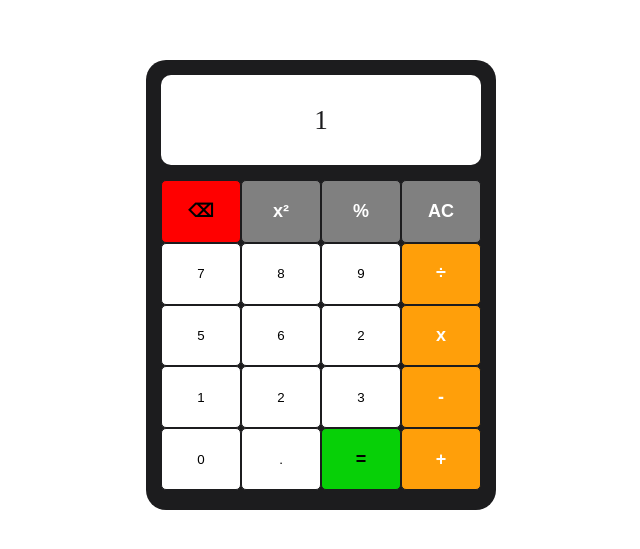
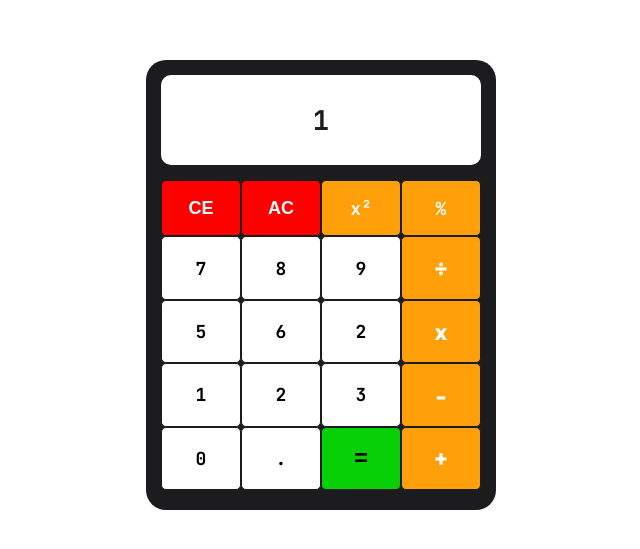
Before and after one commit to OthmanKatout/Websites-Development-Projects-, a plain HTML site: page index.html in a window 1280 px wide. Shown: the part 123-672 px from the top of the page, without its empty margins (327-967 px from the left). Drawn offline with Linux system fonts and the light colour scheme.

Commit message:
Some modifications on css code, now let's start with javaScript

```diff
--- a/Style.css
+++ b/Style.css
@@ -1,3 +1,5 @@
+@import url('https://fonts.googleapis.com/css2?family=JetBrains+Mono:wght@500;700&display=swap');
+@import url('https://fonts.googleapis.com/css2?family=Outfit:wght@500;700&display=swap');
 body{
 
     display: flex;
@@ -30,6 +32,8 @@ color: #1C1C1E;
 justify-content: center;
 align-items: center;
 font-size: 1.7rem;
+font-family: 'JetBrains Mono', monospace;
+font-weight: 700;
 
 }
 
@@ -46,24 +50,26 @@ font-size: 1.7rem;
    background-color: #FFFFFF;
    border: solid 1px #1C1C1E;
    border-radius: 5px;
-
+   font-size: large;
+   font-family: 'JetBrains Mono', monospace;
+   font-weight: 700;
 }
 .op{
     background-color: #FF9F0A ;
     color: #FFFFFF;
     font-weight: bold;
-    font-size: large;
     border: solid 1px #1C1C1E;
     border-radius: 5px;
-
+    font-family: 'Outfit', sans-serif;
+    font-weight: 700;
+    font-size: 1.5rem;
 }
 .eq{
     font-weight: bold;
-    font-size: large;
+    font-size: x-large;
     border: solid 1px #1C1C1E;
     background-color: rgb(7, 208, 7);
     border-radius: 5px;
-
 }
 
 .eq:hover{
@@ -73,9 +79,19 @@ font-size: 1.7rem;
     color: #FFFFFF;
     font-weight: bold;
     font-size: large;
-    background-color: #808080;
     border: solid 1px #1C1C1E;
     border-radius: 5px;
+    font-family: 'JetBrains Mono', monospace;
+    background-color: #FF9F0A ;
+
+}
+.AC{
+background-color: red;
+color: #ffffff;
+font-weight: bold;
+font-size: large;
+border: solid 1px #1C1C1E;
+border-radius: 5px;
 
 }
 .delete{
@@ -85,10 +101,14 @@ font-size: 1.7rem;
     font-weight: bold;
     font-size: large;
     border-radius: 5px;
+    color: #ffffff;
 
 }
 .button:hover{
     background-color: #dddddd;
+}
+.AC:hover{
+    background-color: rgb(184, 3, 3);
 }
 .op:hover{
     background-color: #e08b0b ;
@@ -97,5 +117,5 @@ font-size: 1.7rem;
     background-color: rgb(184, 3, 3);
 }
 .main:hover{
-    background-color: #545454;
+    background-color: #e08b0b;
 }
--- a/index.html
+++ b/index.html
@@ -20,10 +20,10 @@
 
 <div id = "Numbers_Grid">
 
-    <button class ="delete" class ="button">⌫</button>
-    <button class ="main" class ="button">x²</button>
+    <button class ="delete" class ="button">CE</button>
+    <button class = "AC">AC</button>
+    <button class ="main">x²</button>
     <button class ="main" class ="button">%</button>
-    <button class ="main" class ="button">AC</button>
     <button class ="button">7</button>
     <button class ="button">8</button>
     <button class ="button">9</button>
```
